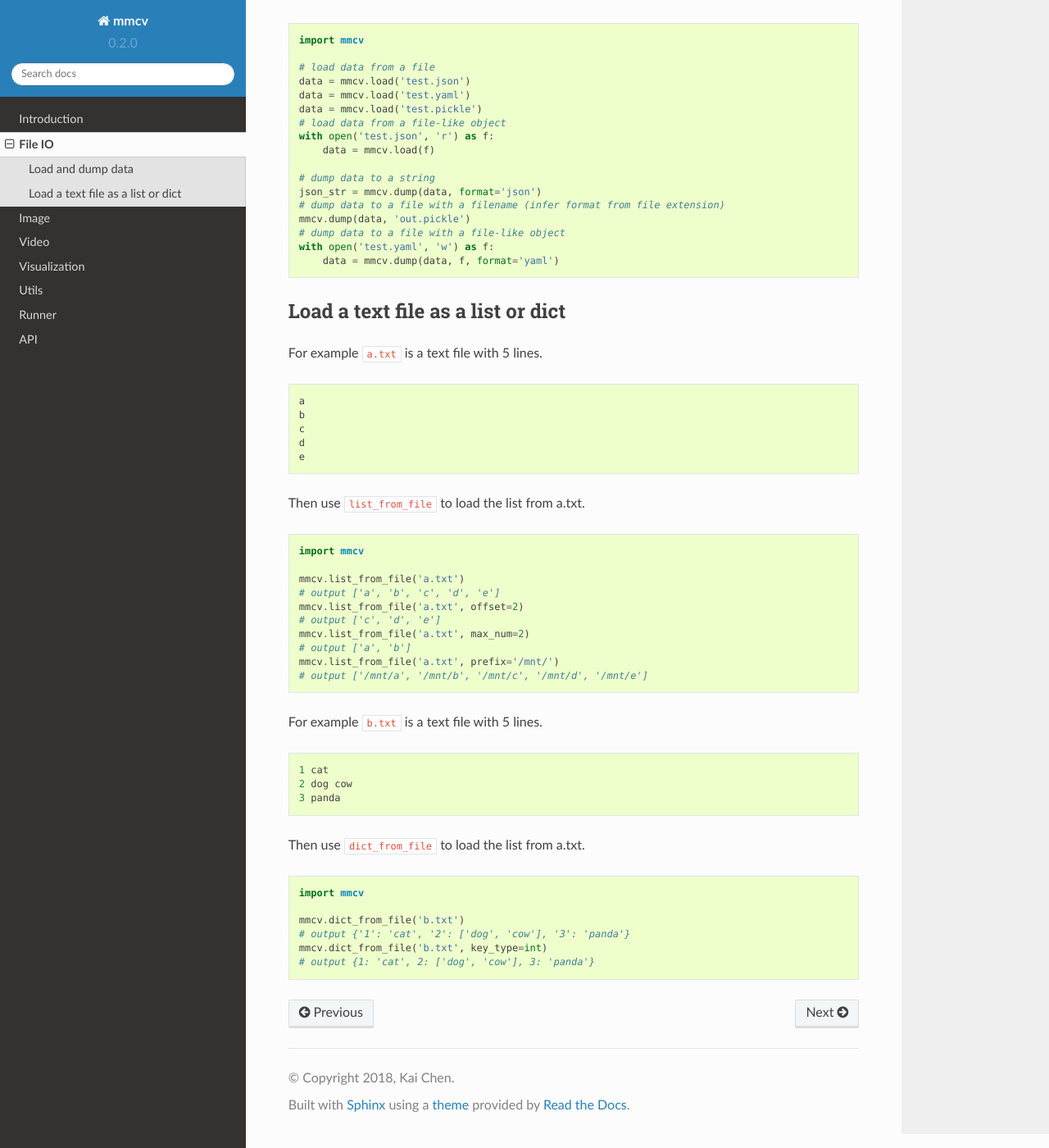
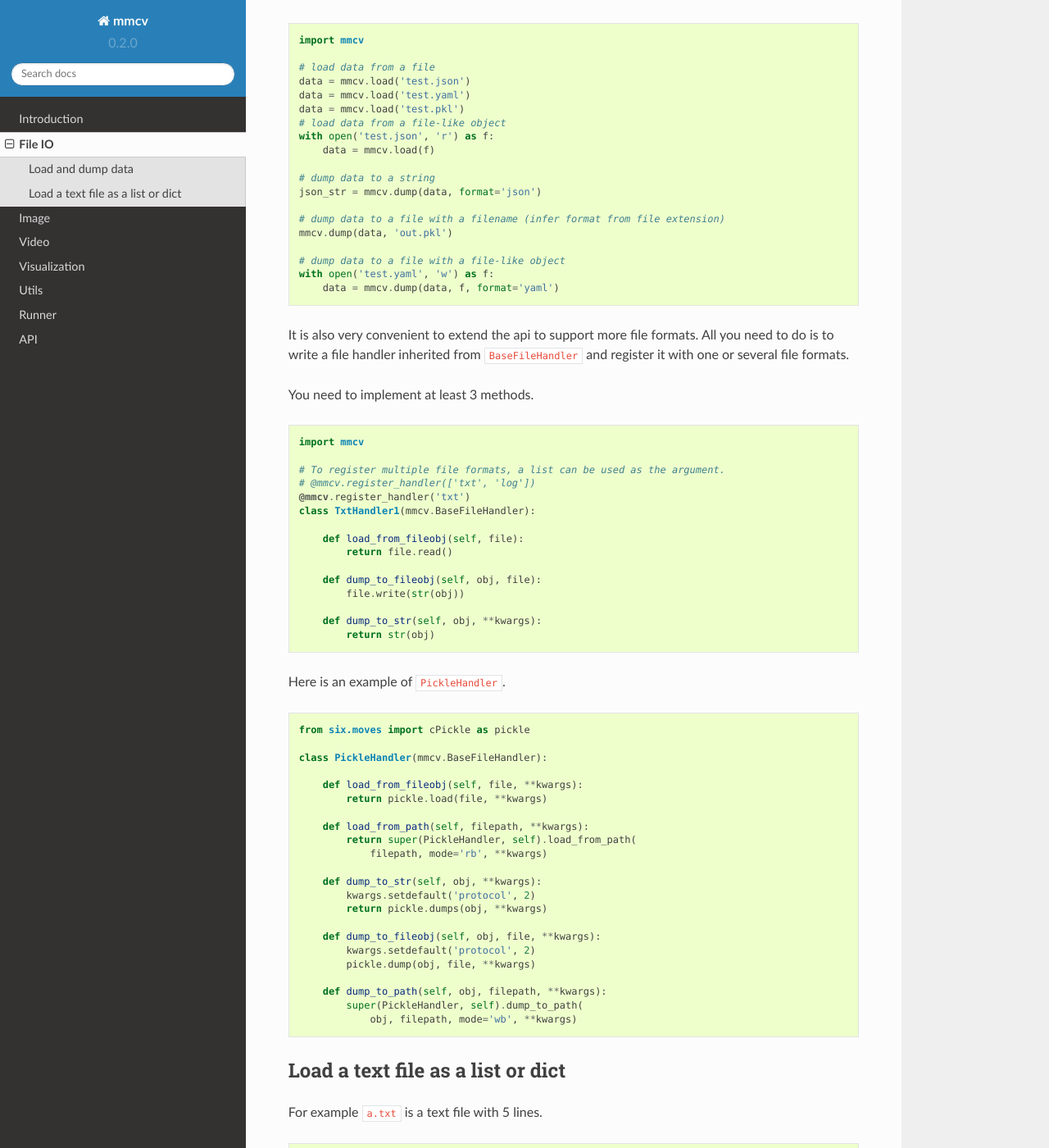
Before and after one commit to open-mmlab/mmcv, a Sphinx documentation site: the page built from docs/io.md, in a window 1280 px wide and 1400 px high, scrolled down 309 px. Shown: the whole window at 82% size. Built offline with Sphinx 7.4.7 and the Read the Docs theme 2.0.0, drawn with Linux system fonts in a browser that asks for light colours; some of the changed text lies outside the part shown.

Commit message:
add some documentation

````diff
--- a/docs/io.md
+++ b/docs/io.md
@@ -12,18 +12,71 @@ import mmcv
 # load data from a file
 data = mmcv.load('test.json')
 data = mmcv.load('test.yaml')
-data = mmcv.load('test.pickle')
+data = mmcv.load('test.pkl')
 # load data from a file-like object
 with open('test.json', 'r') as f:
     data = mmcv.load(f)
 
 # dump data to a string
 json_str = mmcv.dump(data, format='json')
+
 # dump data to a file with a filename (infer format from file extension)
-mmcv.dump(data, 'out.pickle')
+mmcv.dump(data, 'out.pkl')
+
 # dump data to a file with a file-like object
 with open('test.yaml', 'w') as f:
     data = mmcv.dump(data, f, format='yaml')
+```
+
+It is also very convenient to extend the api to support more file formats.
+All you need to do is to write a file handler inherited from `BaseFileHandler`
+and register it with one or several file formats.
+
+You need to implement at least 3 methods.
+
+```python
+import mmcv
+
+# To register multiple file formats, a list can be used as the argument.
+# @mmcv.register_handler(['txt', 'log'])
+@mmcv.register_handler('txt')
+class TxtHandler1(mmcv.BaseFileHandler):
+
+    def load_from_fileobj(self, file):
+        return file.read()
+
+    def dump_to_fileobj(self, obj, file):
+        file.write(str(obj))
+
+    def dump_to_str(self, obj, **kwargs):
+        return str(obj)
+```
+
+Here is an example of `PickleHandler`.
+
+```python
+from six.moves import cPickle as pickle
+
+class PickleHandler(mmcv.BaseFileHandler):
+
+    def load_from_fileobj(self, file, **kwargs):
+        return pickle.load(file, **kwargs)
+
+    def load_from_path(self, filepath, **kwargs):
+        return super(PickleHandler, self).load_from_path(
+            filepath, mode='rb', **kwargs)
+
+    def dump_to_str(self, obj, **kwargs):
+        kwargs.setdefault('protocol', 2)
+        return pickle.dumps(obj, **kwargs)
+
+    def dump_to_fileobj(self, obj, file, **kwargs):
+        kwargs.setdefault('protocol', 2)
+        pickle.dump(obj, file, **kwargs)
+
+    def dump_to_path(self, obj, filepath, **kwargs):
+        super(PickleHandler, self).dump_to_path(
+            obj, filepath, mode='wb', **kwargs)
 ```
 
 ### Load a text file as a list or dict
@@ -40,16 +93,14 @@ e
 Then use `list_from_file` to load the list from a.txt.
 
 ```python
-import mmcv
-
-mmcv.list_from_file('a.txt')
-# output ['a', 'b', 'c', 'd', 'e']
-mmcv.list_from_file('a.txt', offset=2)
-# output ['c', 'd', 'e']
-mmcv.list_from_file('a.txt', max_num=2)
-# output ['a', 'b']
-mmcv.list_from_file('a.txt', prefix='/mnt/')
-# output ['/mnt/a', '/mnt/b', '/mnt/c', '/mnt/d', '/mnt/e']
+>>> mmcv.list_from_file('a.txt')
+['a', 'b', 'c', 'd', 'e']
+>>> mmcv.list_from_file('a.txt', offset=2)
+['c', 'd', 'e']
+>>> mmcv.list_from_file('a.txt', max_num=2)
+['a', 'b']
+>>> mmcv.list_from_file('a.txt', prefix='/mnt/')
+['/mnt/a', '/mnt/b', '/mnt/c', '/mnt/d', '/mnt/e']
 ```
 
 For example `b.txt` is a text file with 5 lines.
@@ -62,10 +113,8 @@ For example `b.txt` is a text file with 5 lines.
 Then use `dict_from_file` to load the list from a.txt.
 
 ```python
-import mmcv
-
-mmcv.dict_from_file('b.txt')
-# output {'1': 'cat', '2': ['dog', 'cow'], '3': 'panda'}
-mmcv.dict_from_file('b.txt', key_type=int)
-# output {1: 'cat', 2: ['dog', 'cow'], 3: 'panda'}
+>>> mmcv.dict_from_file('b.txt')
+{'1': 'cat', '2': ['dog', 'cow'], '3': 'panda'}
+>>> mmcv.dict_from_file('b.txt', key_type=int)
+{1: 'cat', 2: ['dog', 'cow'], 3: 'panda'}
 ```
````
Also changed, not shown: docs/image.md (+80 -30 lines), docs/intro.md (+2 -2 lines), docs/utils.md (+1 -1 lines), 1 other file.
